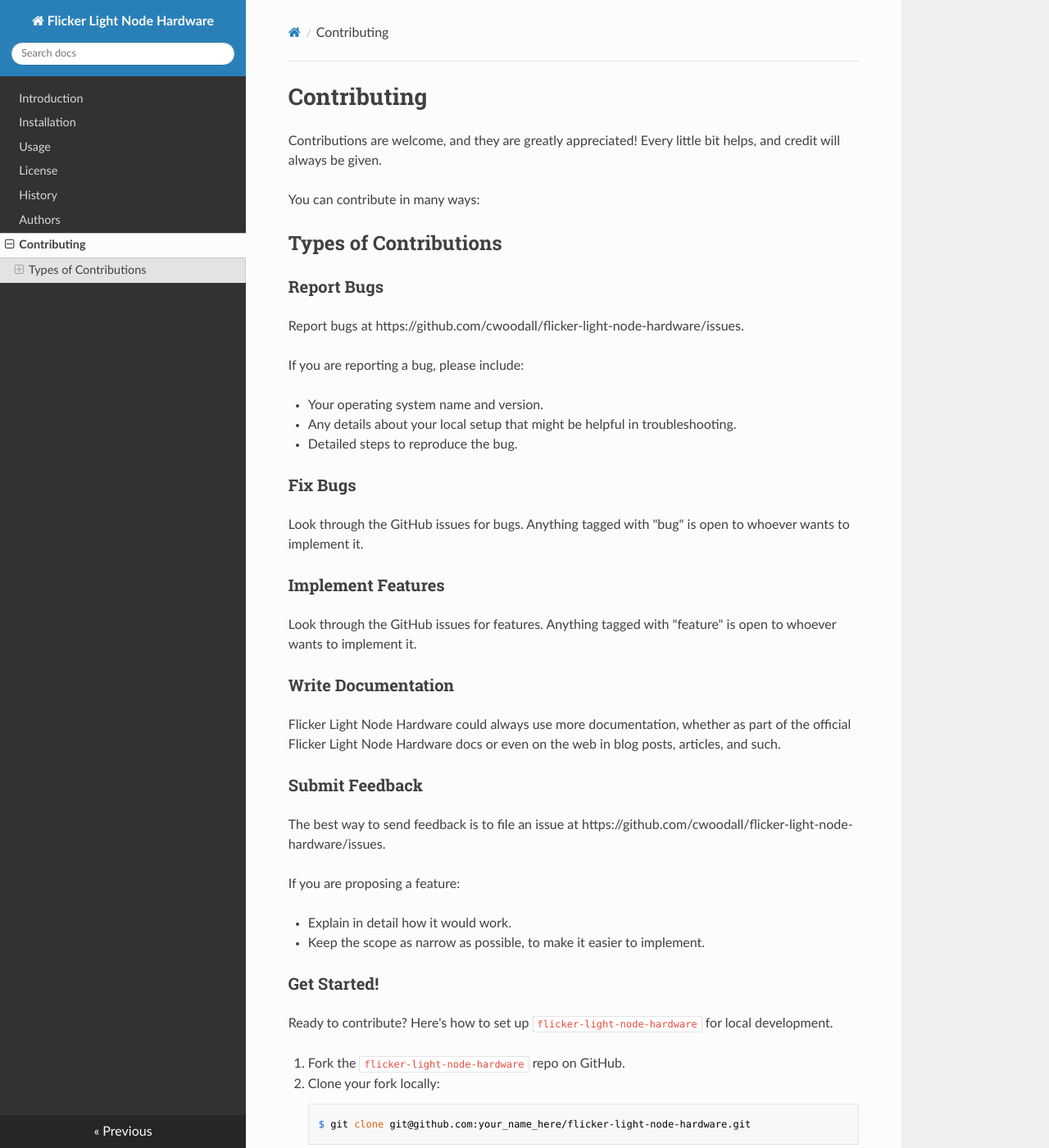
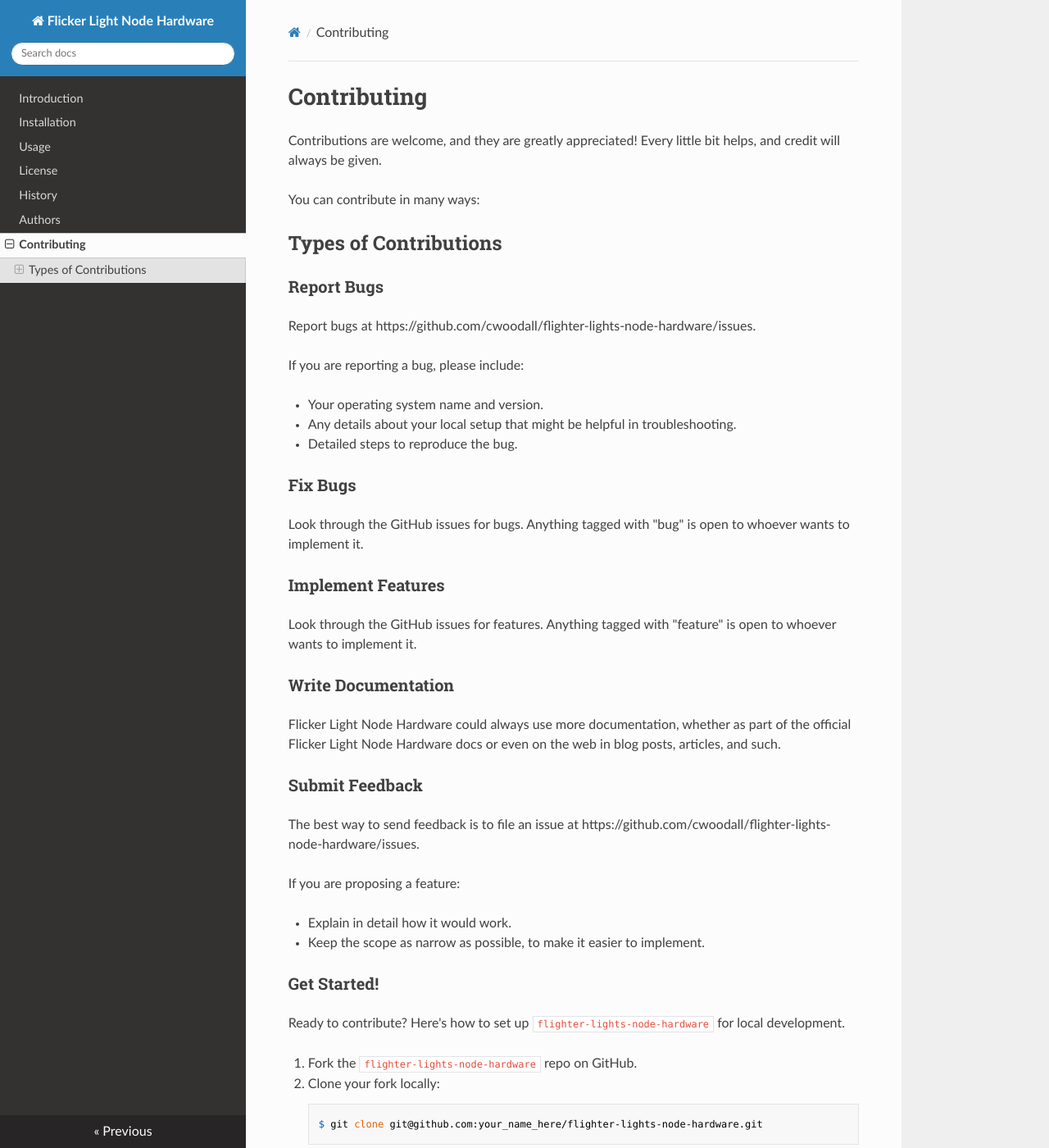
Before and after one commit to cwoodall/flicker-light-node-hardware, an MkDocs documentation site: the page built from docs/contributing.md, in a window 1280 px wide and 1400 px high. Shown: the whole window at 82% size. Built offline with MkDocs 1.6.1, drawn with Linux system fonts in a browser that asks for light colours; nearby versions of some CDN libraries; old or Windows-style settings are respelled for this version of MkDocs.

```diff
--- a/docs/contributing.md
+++ b/docs/contributing.md
@@ -9,7 +9,7 @@
 
 ### Report Bugs
 
-Report bugs at https://github.com/cwoodall/flicker-light-node-hardware/issues.
+Report bugs at https://github.com/cwoodall/flighter-lights-node-hardware/issues.
 
 If you are reporting a bug, please include:
 
@@ -35,7 +35,7 @@
 
 ### Submit Feedback
 
-The best way to send feedback is to file an issue at https://github.com/cwoodall/flicker-light-node-hardware/issues.
+The best way to send feedback is to file an issue at https://github.com/cwoodall/flighter-lights-node-hardware/issues.
 
 If you are proposing a feature:
 
@@ -44,12 +44,12 @@
 
 ### Get Started!
 
-Ready to contribute? Here's how to set up `flicker-light-node-hardware` for local development.
+Ready to contribute? Here's how to set up `flighter-lights-node-hardware` for local development.
 
-1. Fork the `flicker-light-node-hardware` repo on GitHub.
+1. Fork the `flighter-lights-node-hardware` repo on GitHub.
 2. Clone your fork locally:
 
-        $ git clone git@github.com:your_name_here/flicker-light-node-hardware.git
+        $ git clone git@github.com:your_name_here/flighter-lights-node-hardware.git
 
 3. Create a branch for local development:
 
--- a/mkdocs.yml
+++ b/mkdocs.yml
@@ -1,5 +1,5 @@
 site_name: 'Flicker Light Node Hardware'
-project_slug: 'flicker-light-node-hardware'
+project_slug: 'flighter-lights-node-hardware'
 site_description: "Hardware for the Flicker Light Nodes using ATMega168's and NRF24L01's"
 site_author: 'Christopher Woodall'
 site_favicon: 'assets/img/favicon.ico'
```
Also changed, not shown: docs/index.md (+1 -1 lines), docs/installation.md (+1 -1 lines), docs/usage.md (+1 -1 lines), 10 other files.
